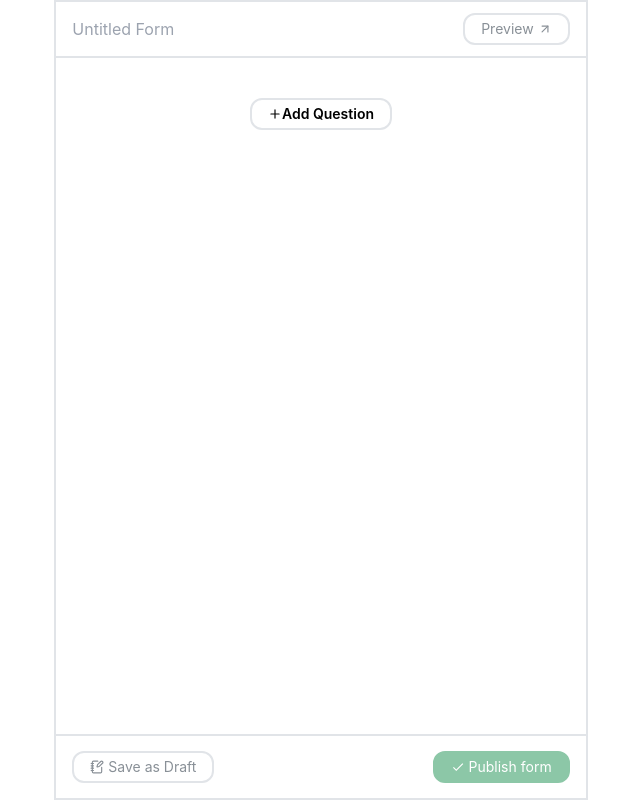
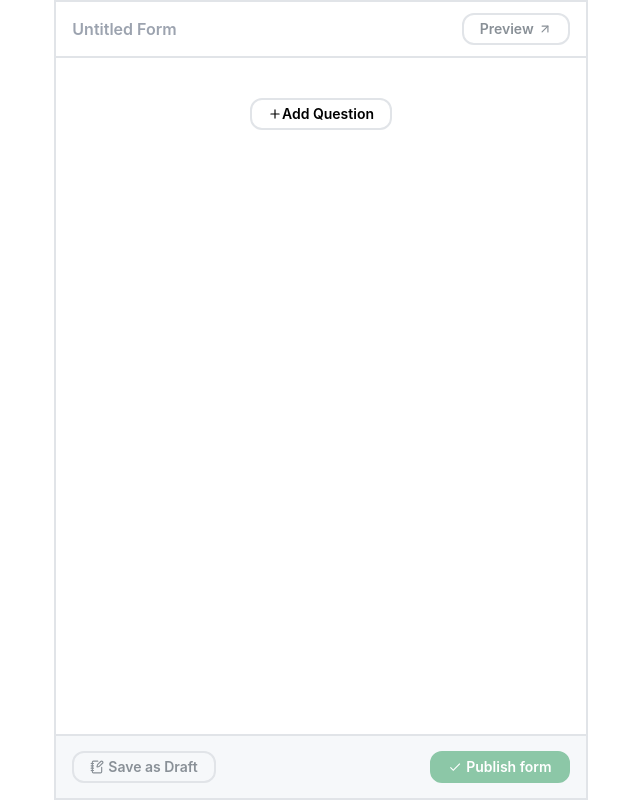
Before and after one commit to kavyakunder/peerlist-form-builder, a Next.js app: page / in a window 1280 px wide. Shown: the whole page, without its empty margins (319-959 px from the left). Built offline with nearby package versions, Linux system fonts and the light colour scheme.

Commit message:
refactor: update minute color detail

```diff
--- a/src/app/components/Footer.tsx
+++ b/src/app/components/Footer.tsx
@@ -24,14 +24,13 @@ const Footer = ({ disabled, setErrors }: FooterProps) => {
         }
     };
     return (
-        <footer className="flex flex-col border-t-2 border-gray-medium h-16 w-full justify-between gap-4 items-center px-4 md:flex-row sm:flex-col ">
+        <footer className="flex flex-col border-t-2 border-gray-medium h-16 w-full justify-between gap-4 items-center px-4 md:flex-row sm:flex-col font-semibold bg-[#f6f8fa] ">
             <button
                 disabled={disabled}
                 onClick={handlePreviewClick}
                 className={` border-2 py-1 px-4 text-sm border-gray-medium rounded-xl flex items-center gap-1 whitespace-nowrap ${disabled ? "text-[#899097] cursor-not-allowed" : "text-black"
                     }`}>
                 <LuNotebookPen />
-
                 <span>Save as Draft</span>
             </button>
             <button
--- a/src/app/components/Header.tsx
+++ b/src/app/components/Header.tsx
@@ -11,7 +11,7 @@ interface HeaderProps {
 
 const Header = ({ formName, disabled, handlePreviewClick, setFormName }: HeaderProps) => {
     return (
-        <header className="flex flex-col border-b-2 border-gray-medium h-14 w-full justify-between items-center px-4 md:flex-row sm:flex-col ">
+        <header className="flex flex-col border-b-2 border-gray-medium h-14 w-full justify-between items-center px-4 md:flex-row sm:flex-col font-semibold ">
             <input
                 type="text" placeholder='Untitled Form'
                 value={formName}
```
